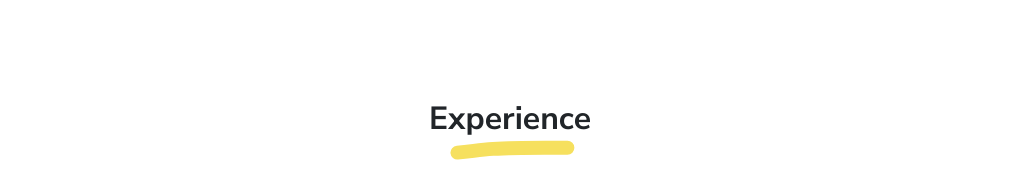
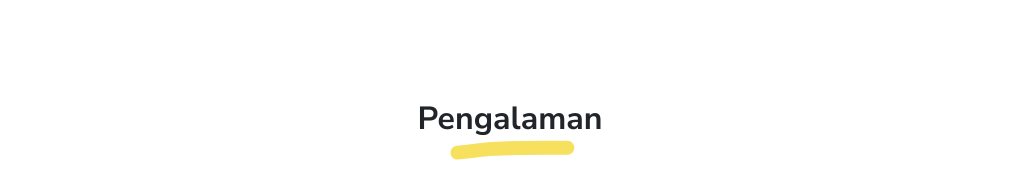
Before and after one commit to elsoow/elsoow.github.io, a plain HTML site: page index.html in a window 1280 px wide. Shown: the part 3051-3241 px from the top of the page, without its empty margins (130-1149 px from the left). Drawn offline with Linux system fonts and the light colour scheme.

Commit message:
Update index.html

```diff
--- a/index.html
+++ b/index.html
@@ -283,7 +283,7 @@
 <div class="section px-3 px-lg-4 pt-5" id="experience">
   <div class="container-narrow">
     <div class="text-center mb-5">
-      <h2 class="marker marker-center">Experience</h2>
+      <h2 class="marker marker-center">Pengalaman</h2>
     </div>
     <div class="row">
       <div class="col-md-6">
```
